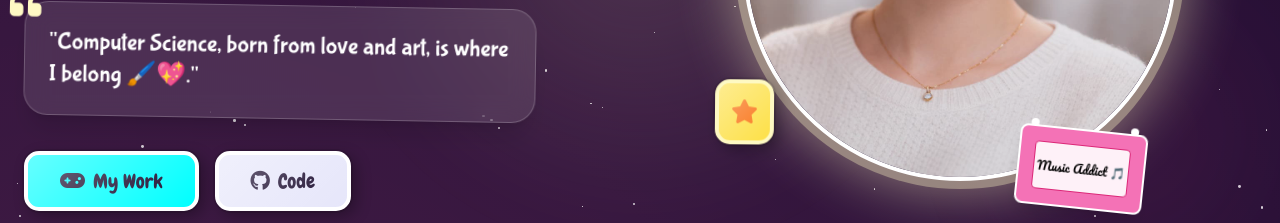
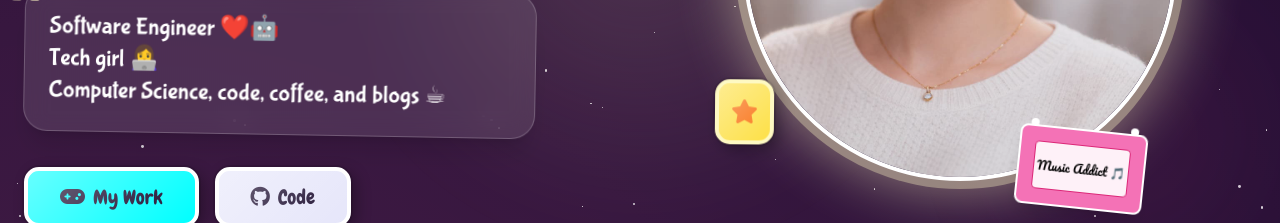
Before and after one commit to esraahisham753/esraahisham753.github.io, a website: page index.html in a window 1280 px wide. Shown: the part 472-695 px from the top of the page. Drawn offline with nearby package versions, Linux system fonts and the light colour scheme.

Commit message:
Update quote in index.html with new text

```diff
--- a/index.html
+++ b/index.html
@@ -274,7 +274,9 @@
             <div class="relative bg-white/10 backdrop-blur-md p-6 rounded-3xl border border-white/20 mb-8 max-w-lg mx-auto md:mx-0 shadow-xl transform rotate-1 hover:rotate-0 transition-all">
                 <i class="fa-solid fa-quote-left absolute -top-4 -left-4 text-4xl text-cosmic-glow"></i>
                 <p class="text-xl md:text-2xl text-white font-script leading-relaxed">
-                  "Computer Science, born from love and art, is where I belong 🖌️💖."
+                  Software Engineer ❤️🤖<br />
+                  Tech girl 👩‍💻 <br />
+                  Computer Science, code, coffee, and blogs ☕
                 </p>
 
             </div>
```
